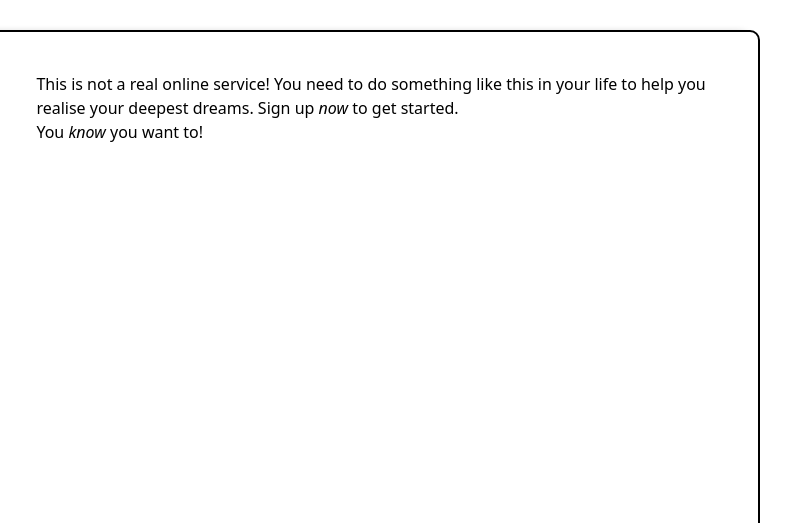
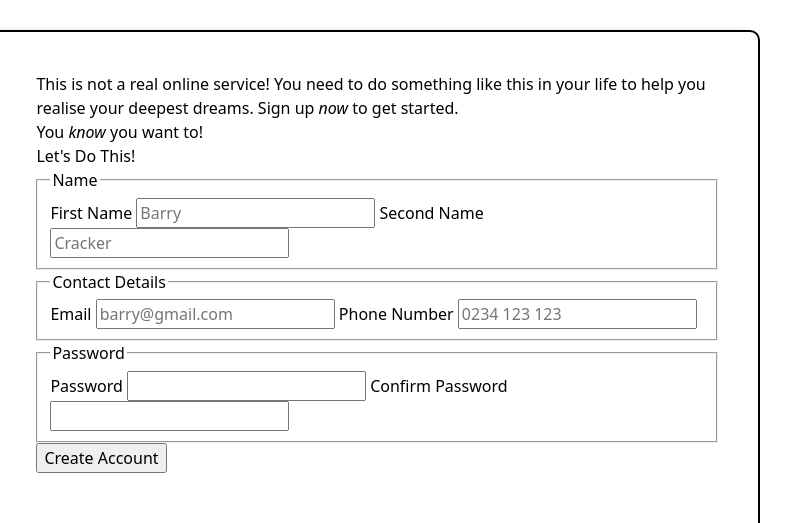
Before and after one commit to Danjor225/odin-sign-up-form, a plain HTML site: page index.html in a window 1280 px wide. Shown: the top 523 px of the page, 490-1280 px from the left. Drawn offline with Linux system fonts and the light colour scheme.

Commit message:
Add Basic From Elements

```diff
--- a/index.html
+++ b/index.html
@@ -19,6 +19,7 @@
 
 
         <div id="form-container">
+            <div id="first-para-container">
                 <p>This is not a real online service! You need to do something like this in your life to help
                     you realise your deepest dreams.
                     Sign up <em>now</em> to get started.
@@ -27,6 +28,33 @@
                     You <em>know</em> you want to!
                 </p>
             </div>
+            <form action="#" method="post">
+                <header>Let's Do This!</header>
+                <fieldset>
+                    <legend>Name</legend>
+                    <label for="f-name">First Name</label>
+                    <input type="text" id="f-name" name="first_name" placeholder="Barry">
+                    <label for="s-name">Second Name</label>
+                    <input type="text" id="s-name" name="second_name" placeholder="Cracker">
+                </fieldset>
+                <fieldset>
+                    <legend>Contact Details</legend>
+                    <label for="email">Email</label>
+                    <input type="email" id="email" name="email" placeholder="barry@gmail.com">
+                    <label for="p-num">Phone Number</label>
+                    <input type="tel" id="pnum" name="phone_num" placeholder="0234 123 123">
+                </fieldset>
+                <fieldset>
+                    <legend>Password</legend>
+                    <label for="p-word">Password</label>
+                    <input type="password" id="p-word" name="password">
+                    <label for="p-word-confirm">Confirm Password</label>
+                    <input type="text" id="p-word-confirm" name="password">
+                </fieldset>
+
+                <button type="submit">Create Account</button>
+            </form>
+        </div>
     </div>
 </body>
 </html>
```
Lines whose indentation alone changed are shown as unchanged.
